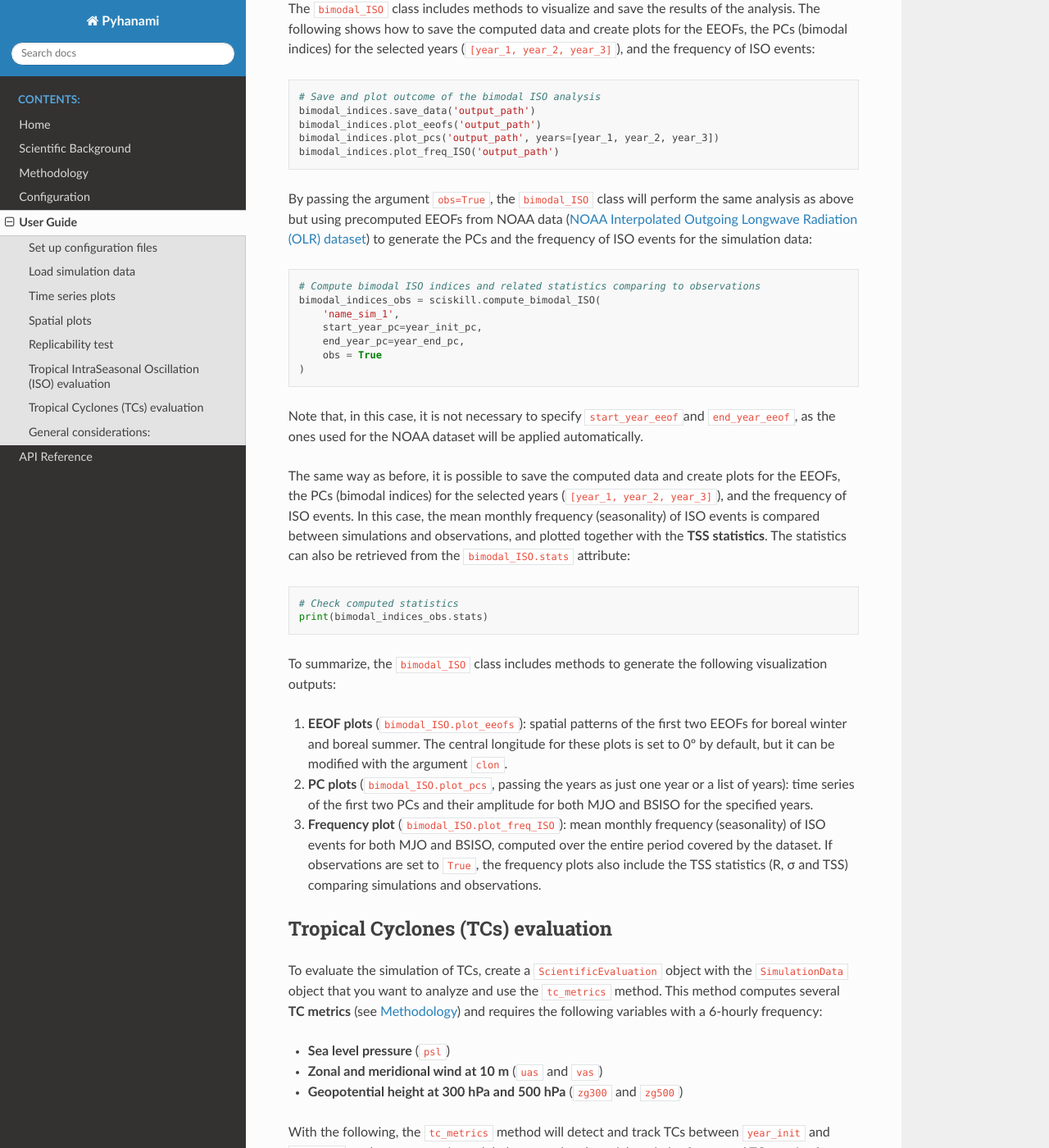
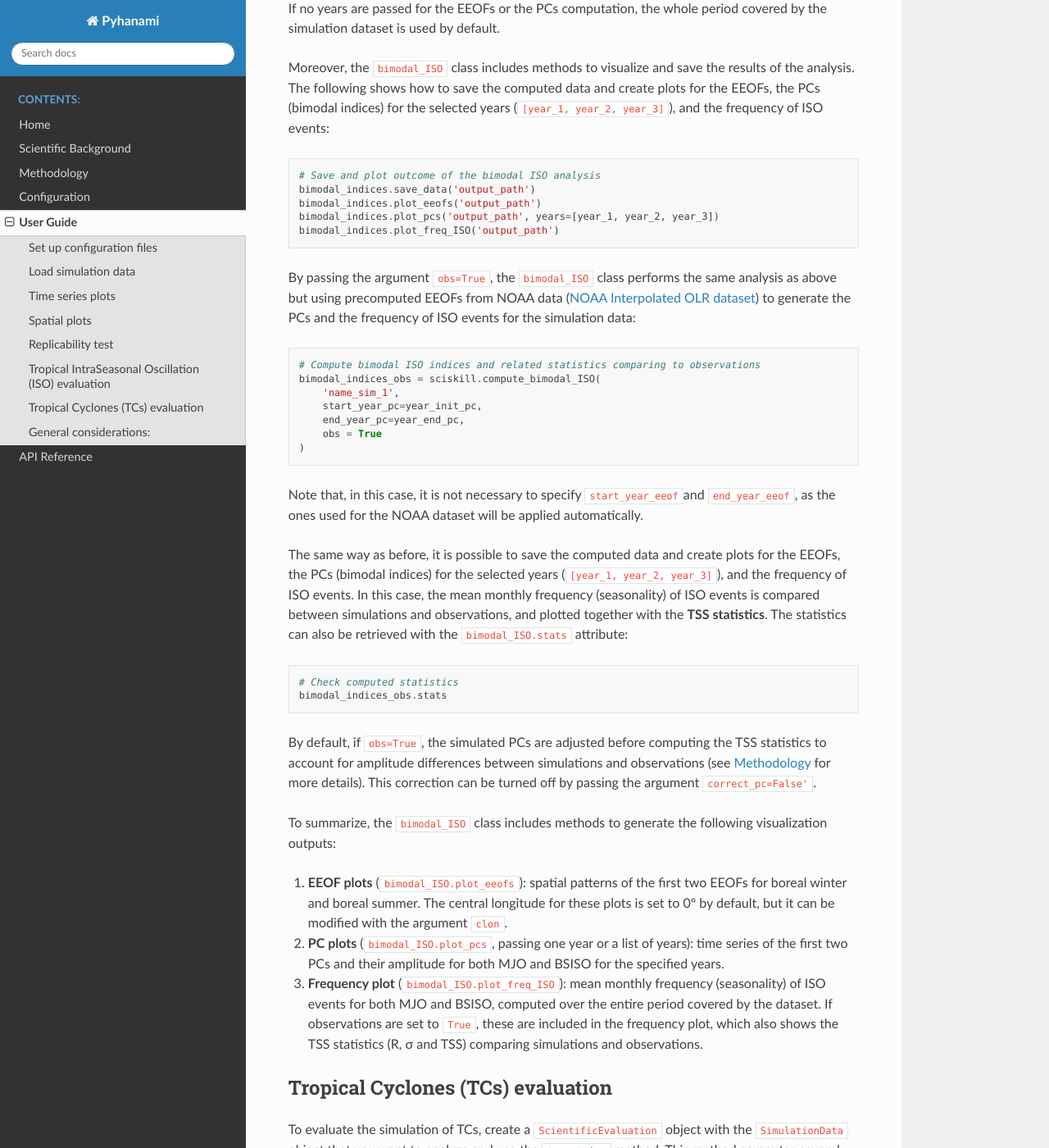
Before and after one commit to BSC-ES/pyhanami, a Sphinx documentation site: the page built from docs/source/User-Guide.md, in a window 1280 px wide and 1400 px high, scrolled down 3661 px. Shown: the whole window at 82% size. Built offline with Sphinx 7.4.7 and the Read the Docs theme 3.1.0, drawn with Linux system fonts in a browser that asks for light colours.

Commit message:
Updated bimodal ISO explanation with PC amplitude correction

````diff
--- a/docs/source/User-Guide.md
+++ b/docs/source/User-Guide.md
@@ -147,8 +147,9 @@ bimodal_indices = sciskill.compute_bimodal_ISO(
     end_year_pc=year_end_pc,
 )
 ```
+If no years are passed for the EEOFs or the PCs computation, the whole period covered by the simulation dataset is used by default.
 
-The `bimodal_ISO` class includes methods to visualize and save the results of the analysis. The following shows how to save the computed data and create plots for the EEOFs, the PCs (bimodal indices) for the selected years (`[year_1, year_2, year_3]`), and the frequency of ISO events:
+Moreover, the `bimodal_ISO` class includes methods to visualize and save the results of the analysis. The following shows how to save the computed data and create plots for the EEOFs, the PCs (bimodal indices) for the selected years (`[year_1, year_2, year_3]`), and the frequency of ISO events:
 
 ```python
 # Save and plot outcome of the bimodal ISO analysis
@@ -158,7 +159,7 @@ bimodal_indices.plot_pcs('output_path', years=[year_1, year_2, year_3])
 bimodal_indices.plot_freq_ISO('output_path')
 ```
 
-By passing the argument `obs=True`, the `bimodal_ISO` class will perform the same analysis as above but using precomputed EEOFs from NOAA data ([NOAA Interpolated Outgoing Longwave Radiation (OLR) dataset](https://psl.noaa.gov/data/gridded/data.olrcdr.interp.html)) to generate the PCs and the frequency of ISO events for the simulation data:
+By passing the argument `obs=True`, the `bimodal_ISO` class performs the same analysis as above but using precomputed EEOFs from NOAA data ([NOAA Interpolated OLR dataset](https://psl.noaa.gov/data/gridded/data.olrcdr.interp.html)) to generate the PCs and the frequency of ISO events for the simulation data:
 
 ```python
 # Compute bimodal ISO indices and related statistics comparing to observations
@@ -171,17 +172,19 @@ bimodal_indices_obs = sciskill.compute_bimodal_ISO(
 ```
 Note that, in this case, it is not necessary to specify `start_year_eeof`and `end_year_eeof`, as the ones used for the NOAA dataset will be applied automatically.
 
-The same way as before, it is possible to save the computed data and create plots for the EEOFs, the PCs (bimodal indices) for the selected years (`[year_1, year_2, year_3]`), and the frequency of ISO events. In this case, the mean monthly frequency (seasonality) of ISO events is compared between simulations and observations, and plotted together with the **TSS statistics**. The statistics can also be retrieved from the `bimodal_ISO.stats` attribute:
+The same way as before, it is possible to save the computed data and create plots for the EEOFs, the PCs (bimodal indices) for the selected years (`[year_1, year_2, year_3]`), and the frequency of ISO events. In this case, the mean monthly frequency (seasonality) of ISO events is compared between simulations and observations, and plotted together with the **TSS statistics**. The statistics can also be retrieved with the `bimodal_ISO.stats` attribute:
 
 ```python
 # Check computed statistics
-print(bimodal_indices_obs.stats)
+bimodal_indices_obs.stats
 ```
+
+By default, if `obs=True`, the simulated PCs are adjusted before computing the TSS statistics to account for amplitude differences between simulations and observations (see [Methodology](./Methodology.md#tropical-intraseasonal-oscillation-iso-evaluation) for more details). This correction can be turned off by passing the argument `correct_pc=False'`.
 
 To summarize, the `bimodal_ISO` class includes methods to generate the following visualization outputs:
 1. **EEOF plots** (`bimodal_ISO.plot_eeofs`): spatial patterns of the first two EEOFs for boreal winter and boreal summer. The central longitude for these plots is set to 0º by default, but it can be modified with the argument `clon`.
-2. **PC plots** (`bimodal_ISO.plot_pcs`, passing the years as just one year or a list of years): time series of the first two PCs and their amplitude for both MJO and BSISO for the specified years.
-3. **Frequency plot** (`bimodal_ISO.plot_freq_ISO`): mean monthly frequency (seasonality) of ISO events for both MJO and BSISO, computed over the entire period covered by the dataset. If observations are set to `True`, the frequency plots also include the TSS statistics (R, σ and TSS) comparing simulations and observations.
+2. **PC plots** (`bimodal_ISO.plot_pcs`, passing one year or a list of years): time series of the first two PCs and their amplitude for both MJO and BSISO for the specified years.
+3. **Frequency plot** (`bimodal_ISO.plot_freq_ISO`): mean monthly frequency (seasonality) of ISO events for both MJO and BSISO, computed over the entire period covered by the dataset. If observations are set to `True`, these are included in the  frequency plot, which also shows the TSS statistics (R, σ and TSS) comparing simulations and observations.
 
 
 ## Tropical Cyclones (TCs) evaluation
````
Also changed, not shown: docs/source/Methodology.md (+13 -6 lines), docs/source/Scientific-Background.md (+1 -1 lines).
